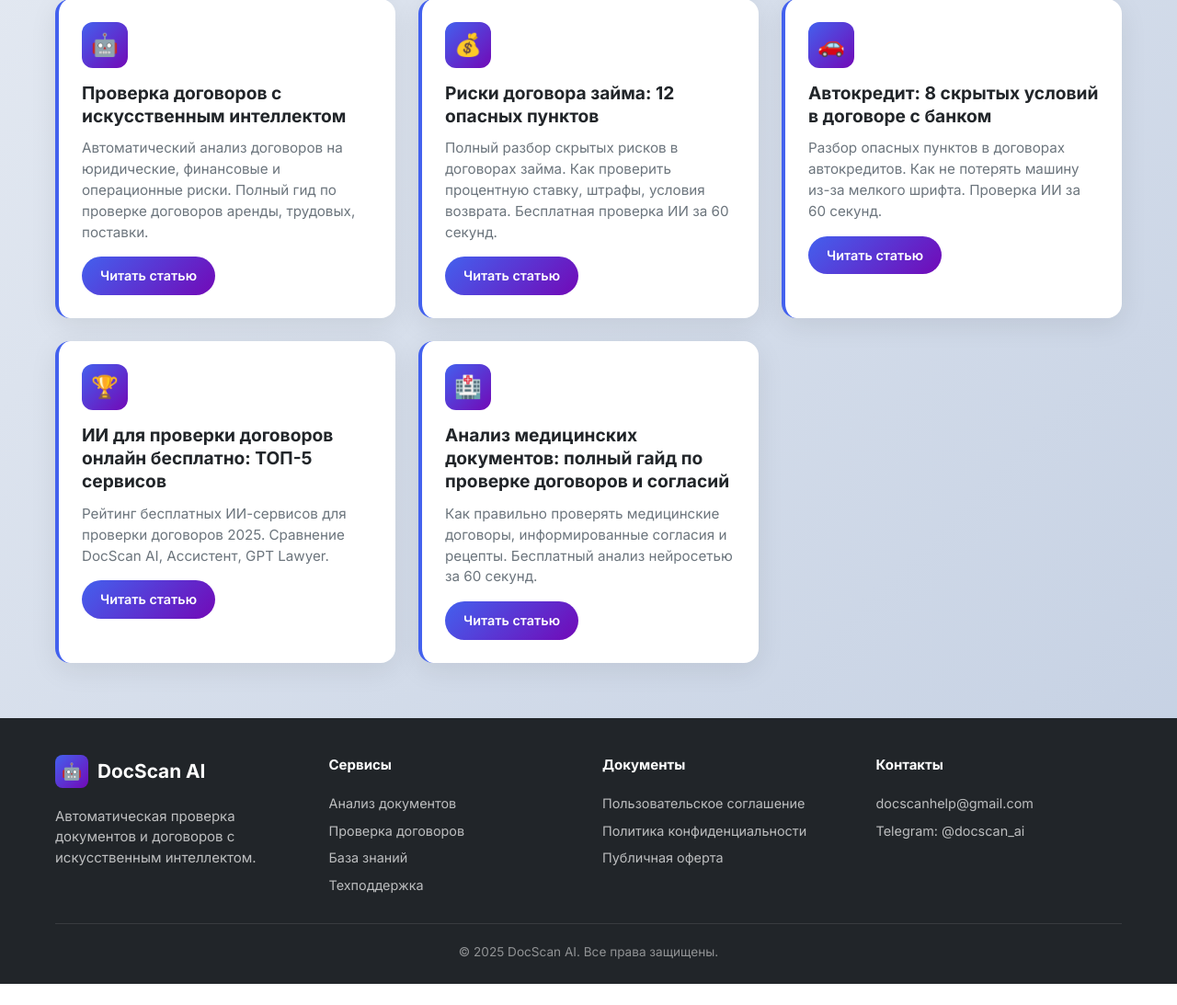
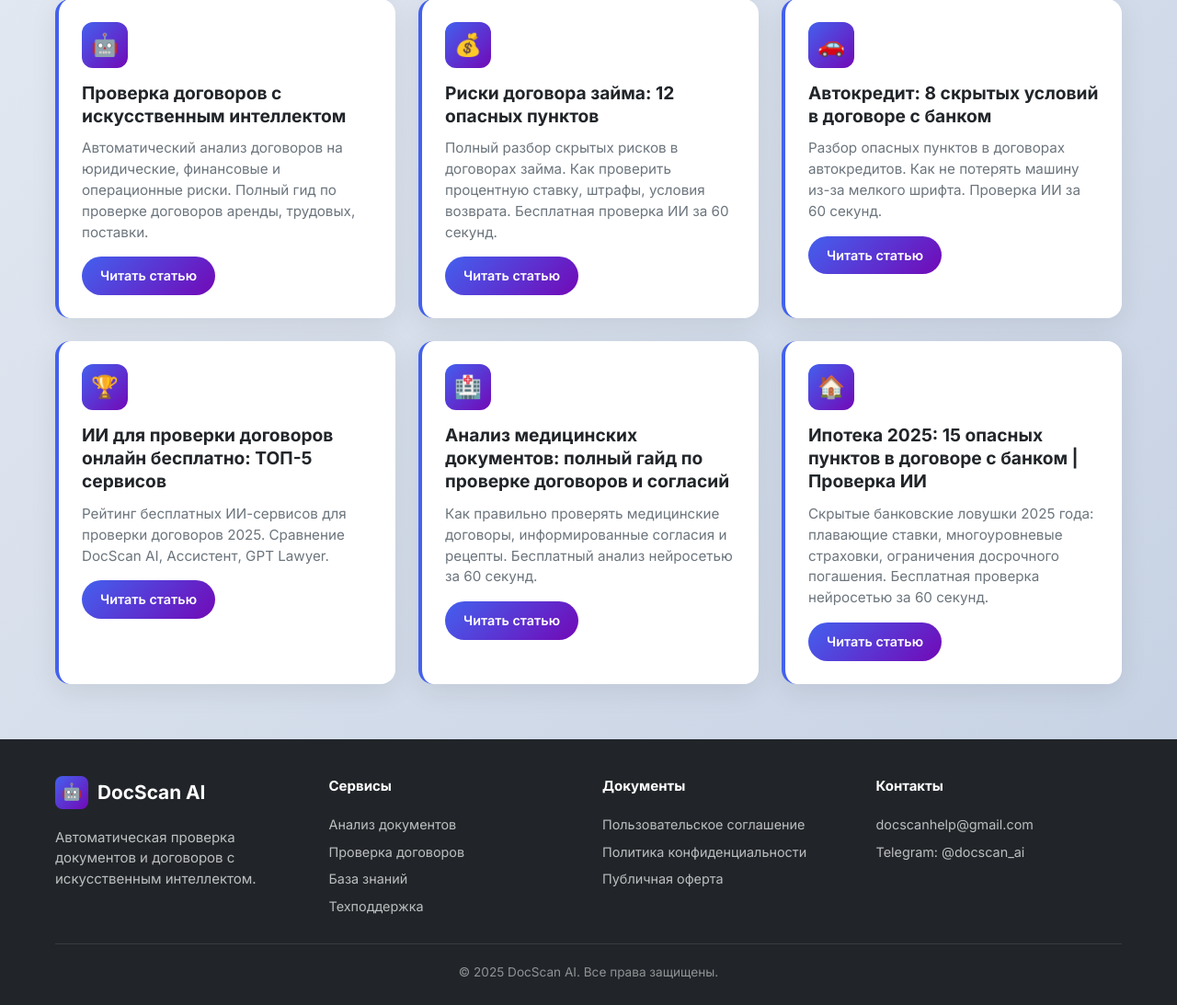
Before and after one commit to ramay1243/docscan-ai, a Flask app: page /articles in a window 1280 px wide. Shown: the part 1469-2562 px from the top of the page at 92% size. Before the commit the page ends 2539 px from the top, so only its background shows below. Run offline with Flask 3, Linux system fonts and the light colour scheme.

Commit message:
Update articles.html

```diff
--- a/static/templates/articles.html
+++ b/static/templates/articles.html
@@ -573,6 +573,12 @@
                 <p>Как правильно проверять медицинские договоры, информированные согласия и рецепты. Бесплатный анализ нейросетью за 60 секунд.</p>
                 <a href="/medicinskie-dokumenty-analiz" class="read-more">Читать статью</a>
              </div>
+             <div class="article-card">
+                 <div class="article-icon">🏠</div>
+                 <h2>Ипотека 2025: 15 опасных пунктов в договоре с банком | Проверка ИИ</h2>
+                 <p>Скрытые банковские ловушки 2025 года: плавающие ставки, многоуровневые страховки, ограничения досрочного погашения. Бесплатная проверка нейросетью за 60 секунд.</p>
+                 <a href="/articles/ipoteka-2025" class="read-more">Читать статью</a>
+              </div>
     </section>
 
     <!-- Burger Menu (Mobile) -->
@@ -664,7 +670,7 @@
       "name": "Статьи DocScan AI",
       "description": "База знаний по анализу документов с искусственным интеллектом",
       "url": "https://docscan-ai.ru/articles",
-      "numberOfItems": 13,
+      "numberOfItems": 14,
       "itemListElement": [
         {
           "@type": "ListItem",
@@ -743,7 +749,13 @@
           "position": 13,
           "name": "Анализ медицинских документов: полный гайд по проверке договоров и согласий",
           "url": "https://docscan-ai.ru/medicinskie-dokumenty-analiz"
-       }
+       },
+       {
+          "@type": "ListItem",
+          "position": 14,
+          "name": "Ипотека 2025: 15 опасных пунктов в договоре с банком | Проверка ИИ",
+          "url": "https://docscan-ai.ru/articles/ipoteka-2025"
+       },
       ]
     }
     </script>
```
